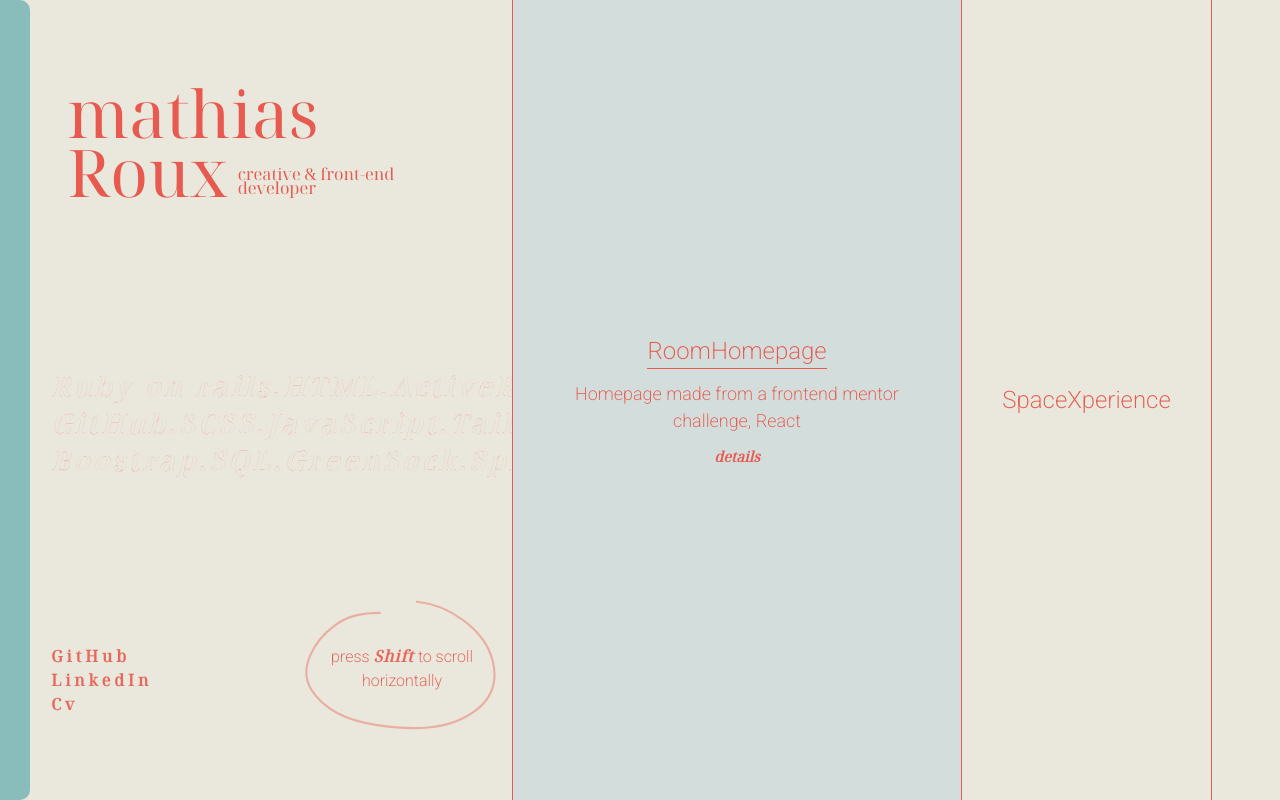
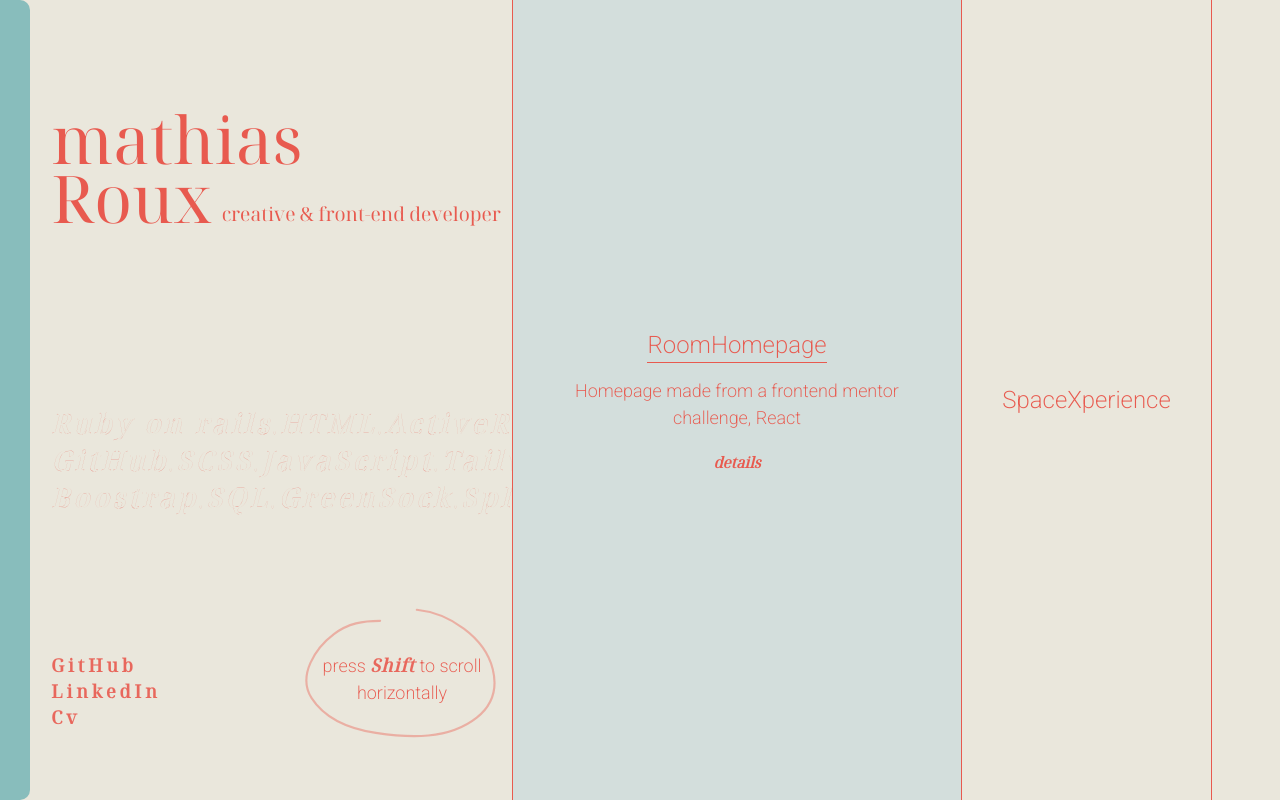
Before and after one commit to Mathias-Roux/portfolio, a website built with Parcel: page src/index.html in a window 1280 px wide. Both pictures are taken after a click on the element 637 px from the left and 400 px from the top of the page. Shown: the top 800 px of the page. Built offline with nearby package versions, Linux system fonts and the light colour scheme.

Commit message:
adjust fontsize

```diff
--- a/src/styles/Left.css
+++ b/src/styles/Left.css
@@ -18,7 +18,7 @@
 
 .title__inner-name > .inner{
   font-family: "Noto Serif Display", serif;
-  font-size: clamp(4.1em, 2em, 5em);
+  font-size: clamp(65.6px, 5vw, 130px);
   line-height: 0.9;
 }
 
@@ -28,7 +28,7 @@
 }
 
 .bio {
-  font-size: .25em;
+  font-size: clamp(16.4px, 1.5vw, 39px);
   margin: 0 0 5px 10px;
 }
 
@@ -71,12 +71,12 @@
   justify-content: space-around;
 }
 
-.socials-list> span{
+.socials-list > span{
   overflow-y: hidden;
 }
 
 .socials-list > span a {
-  font-size: 1em;
+  font-size: clamp(18px, 1.1vw, 29px);
   font-family: "Noto Serif Display", serif;
   font-weight: bold;
   color: var(--pseudo-secondary);
@@ -94,11 +94,10 @@
 @media screen and (min-width: 53em) {
 
   .banner{
-    margin: 0 auto;
+    margin-left: 10%;
   }
 
   .banner .bio {
-    width: 207px;
     top: 68%;
     left: 66%;
   }
@@ -124,7 +123,6 @@
   }
 
   .technos .paragraph {
-    font-size: 1.7em;
     font-family: "Noto Serif Display", serif;
     font-weight: bold;
     letter-spacing: 4px;
@@ -140,6 +138,7 @@
 
   .technos i {
     transition: color 1s ease;
+    font-size: clamp(27.2px, 2vw, 42px);
   }
 
   .technos i:hover {
@@ -167,6 +166,7 @@
   }
 
   .left-bottom .tipDiv .text {
+    font-size: clamp(12px, 3vw, 18px);
     width: 220px;
     text-align: center;
   }
--- a/src/styles/Right.css
+++ b/src/styles/Right.css
@@ -3,7 +3,7 @@
 }
 
 .description, .details {
-  font-size: 18px;
+  font-size: clamp(18px, 1vw, 28px);
   max-width: 400px;
   text-align: center;
   opacity: 0;
@@ -30,7 +30,7 @@
 }
 
 .card > .description {
-  margin: 12px 0;
+  margin: 15px 0 20px 0;
 }
 
 .card:hover {
@@ -92,14 +92,13 @@
 .widtherCard .description, .widtherCard .details {
   opacity: 1;
   position: initial;
-  min-width: 370px;
   transition: opacity 1.2s linear 0.4s;
 }
 
 .widtherCard .details {
-  font-size: 0.9em;
   font-family: "Noto Serif Display", serif;
   font-weight: bold;
+  font-size: clamp(15px, 1vw, 25px);
 }
 
 .widtherCard .details i {
--- a/src/styles/Underline.css
+++ b/src/styles/Underline.css
@@ -1,6 +1,6 @@
 .project {
   display: inline-block;
-  font-size: 24px;
+  font-size: clamp(24px, 1vw, 34px);
   position: relative;
 }
 
```
Also changed, not shown: 2 other files.
